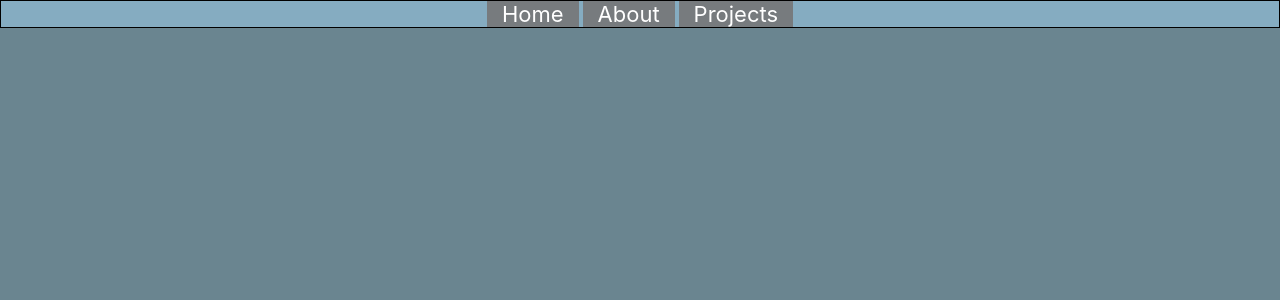
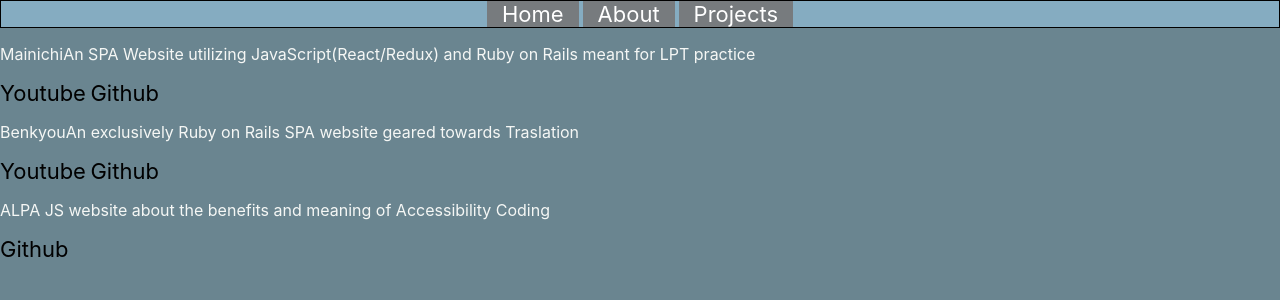
Before and after one commit to DrewALThompson/DALTWebsite, a React (Create React App) app in the folder frontend/: page /projects in a window 1280 px wide. Shown: the top 300 px of the page. Built offline with nearby package versions, Linux system fonts and the light colour scheme.

Commit message:
finished current final touches on about and projects insertion info

```diff
--- a/frontend/src/components/infoBox.js
+++ b/frontend/src/components/infoBox.js
@@ -2,11 +2,14 @@
 import '../css/profile.css';
 
 const InfoBox = (props) => {
+    //everything that uses infoBox will use generic names such that infoBox won't render certain parts if not needed
+    //e.g no need for linkbox except for on the Home page no need for links except on projects page
+    //extra para2 incase i need it
     return (
         <div className={props.divName}>
             <p className={props.paraName}>{props.paraTitle}{props.para}</p>
             {props.linkBox}
-            <a href={props.link}>{props.linkName}</a>
+            <a href={props.link}>{props.linkName}</a> <a href={props.link2}>{props.linkName2}</a>
             <p>{props.para2}{props.para2}</p>
         </div>
     )
--- a/frontend/src/pages/about.js
+++ b/frontend/src/pages/about.js
@@ -13,9 +13,9 @@
     let paraThree = `Manager at Wallaby's Liquor Warehouse`;
     return (
         <div className={divName}>
-            <InfoBox className={'col-3-1'} paraTitle={paraOneTitle} para={paraOne} linkBox={null}/>
-            <InfoBox className={'col-3-2'} paraTitle={paraTwoTitle} para={paraTwo} para2={paraTwoOne} linkBox={null}/>
-            <InfoBox className={'col-3-3'} paraTitle={paraThreeTitle} para={paraThree} linkBox={null}/>
+            <InfoBox className={'col-3-1'} paraTitle={paraOneTitle} para={paraOne}/>
+            <InfoBox className={'col-3-2'} paraTitle={paraTwoTitle} para={paraTwo} para2={paraTwoOne}/>
+            <InfoBox className={'col-3-3'} paraTitle={paraThreeTitle} para={paraThree}/>
         </div>
     )
 }
--- a/frontend/src/pages/projects.js
+++ b/frontend/src/pages/projects.js
@@ -3,9 +3,31 @@
 import '../css/projects.css';
 
 const Projects = () => {
+    let paraTitle = 'Mainichi';
+    let para = 'An SPA Website utilizing JavaScript(React/Redux) and Ruby on Rails meant for LPT practice';
+    let link = 'https://youtu.be/LDYgT9asmh8';
+    let linkOne2 = 'https://github.com/DrewALThompson/Mainichi';
+    let linkName = 'Youtube';
+    let linkNameOne2 = 'Github';
+
+    let paraTitleTwo = 'Benkyou';
+    let paraTwo = 'An exclusively Ruby on Rails SPA website geared towards Traslation';
+    let linkTwo = 'https://youtu.be/IfQpM8WKsX8';
+    let linkTwo2 = 'https://github.com/DrewALThompson/Benkyou';
+    let linkNameTwo = 'Youtube';
+    let linkNameTwo2 = 'Github';
+
+    let paraTitleThree = 'ALP';
+    let paraThree = 'A JS website about the benefits and meaning of Accessibility Coding';
+    let linkThree = 'https://github.com/DrewALThompson/ALP';
+    let linkNameThree = 'Github';
+    //didn't map these because i was lazy, maybe later. Might be too much to map too considering I only want three links showing at a time.
+    //Names also aren't that imaginative because I am tired will refactor later probably
     return (
         <div>
-            <InfoBox />
+            <InfoBox className={'col-3-1'} paraTitle={paraTitle} para={para} link={link} link2={linkOne2} linkName={linkName} linkName2={linkNameOne2}/>
+            <InfoBox className={'col-3-1'} paraTitle={paraTitleTwo} para={paraTwo} link={linkTwo} link2={linkTwo2} linkName={linkNameTwo} linkName2={linkNameTwo2}/>
+            <InfoBox className={'col-3-1'} paraTitle={paraTitleThree} para={paraThree} link={linkThree} linkName={linkNameThree}/>
         </div>
     )
 }
```
